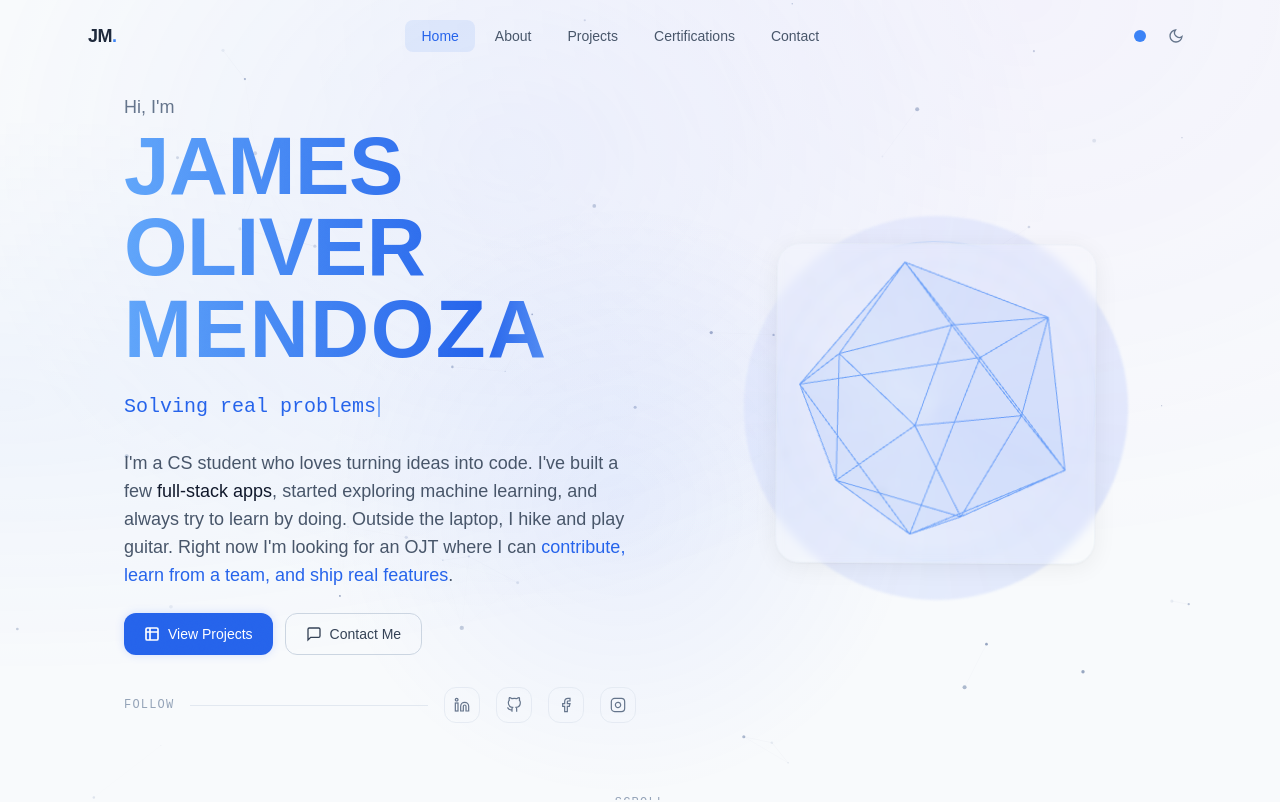
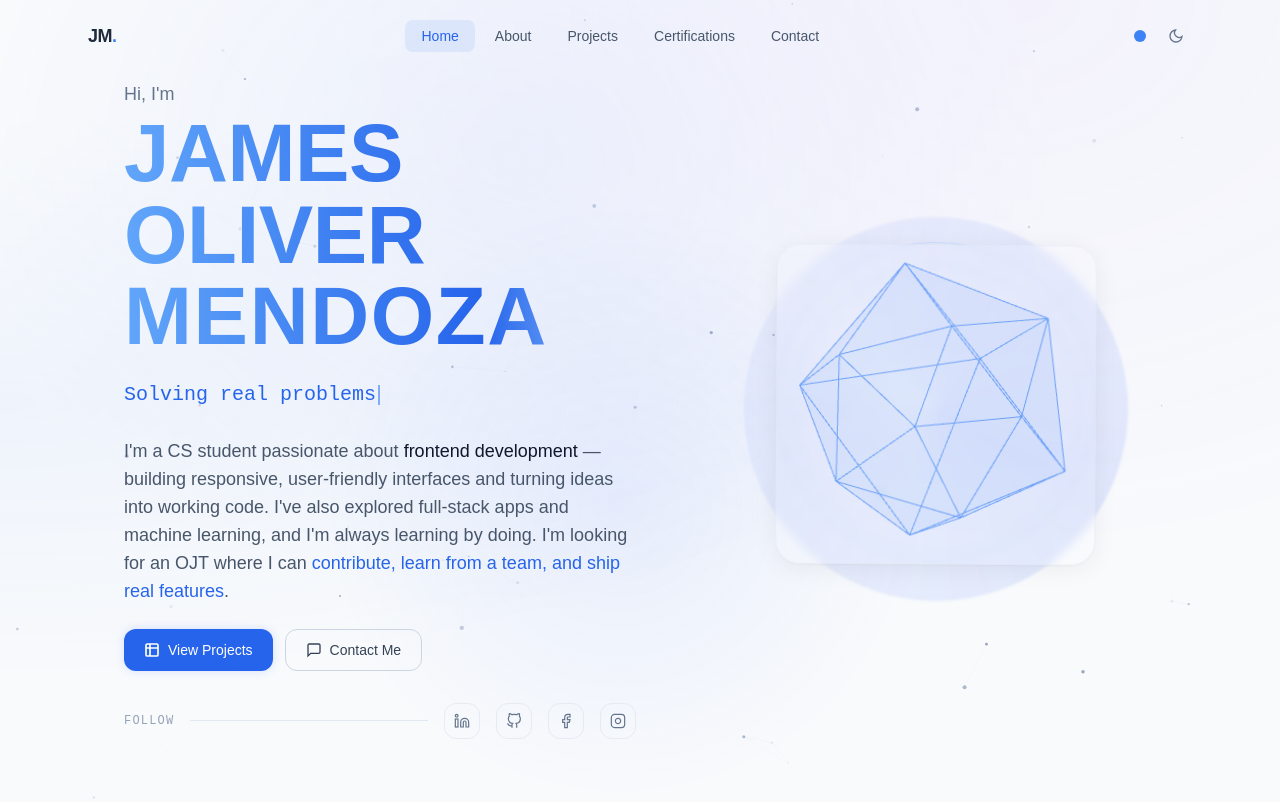
Before and after one commit to koizumiiiiii/website-portfolio, a Next.js app in the folder portfolio/: page / in a window 1280 px wide. Shown: the top 802 px of the page. Built offline with nearby package versions, Linux system fonts and the light colour scheme.

Commit message:
updated hero bio

```diff
--- a/portfolio/components/Hero.tsx
+++ b/portfolio/components/Hero.tsx
@@ -134,10 +134,11 @@ export default function Hero() {
               variants={itemVariants}
               className="text-slate-600 dark:text-slate-400 text-base sm:text-lg leading-relaxed max-w-lg"
             >
-              I&apos;m a CS student who loves turning ideas into code. I&apos;ve built a few{" "}
-              <span className="text-slate-900 dark:text-slate-200 font-medium">full&#8209;stack apps</span>,{" "}
-              started exploring machine learning, and always try to learn by doing. Outside
-              the laptop, I hike and play guitar. Right now I&apos;m looking for an OJT where I can{" "}
+              I&apos;m a CS student passionate about{" "}
+              <span className="text-slate-900 dark:text-slate-200 font-medium">frontend development</span>{" "}
+              — building responsive, user-friendly interfaces and turning ideas into working code.
+              I&apos;ve also explored full-stack apps and machine learning, and I&apos;m always learning by doing.
+              I&apos;m looking for an OJT where I can{" "}
               <span className="text-brand-600 dark:text-brand-400 font-medium">contribute, learn from a team, and ship real features</span>.
             </motion.p>
 
```
Also changed, not shown: 1 other file (tests, documents, lock files or other folders).
